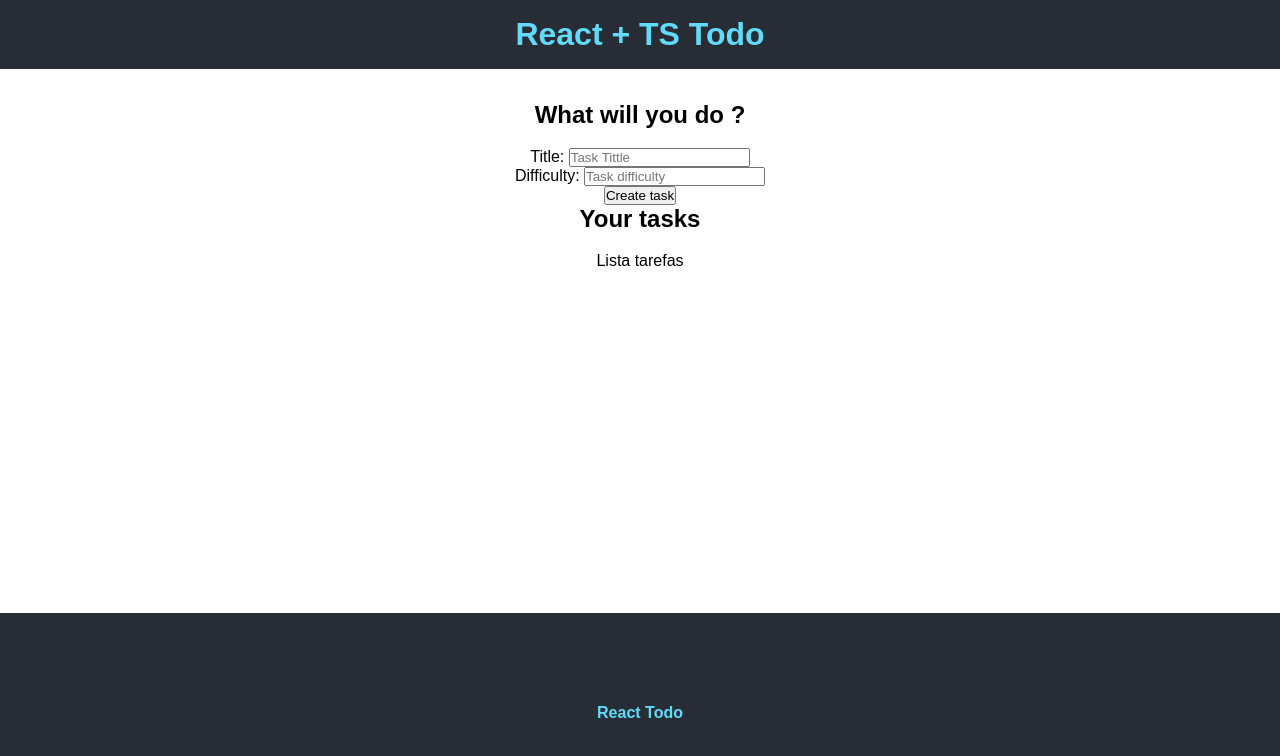
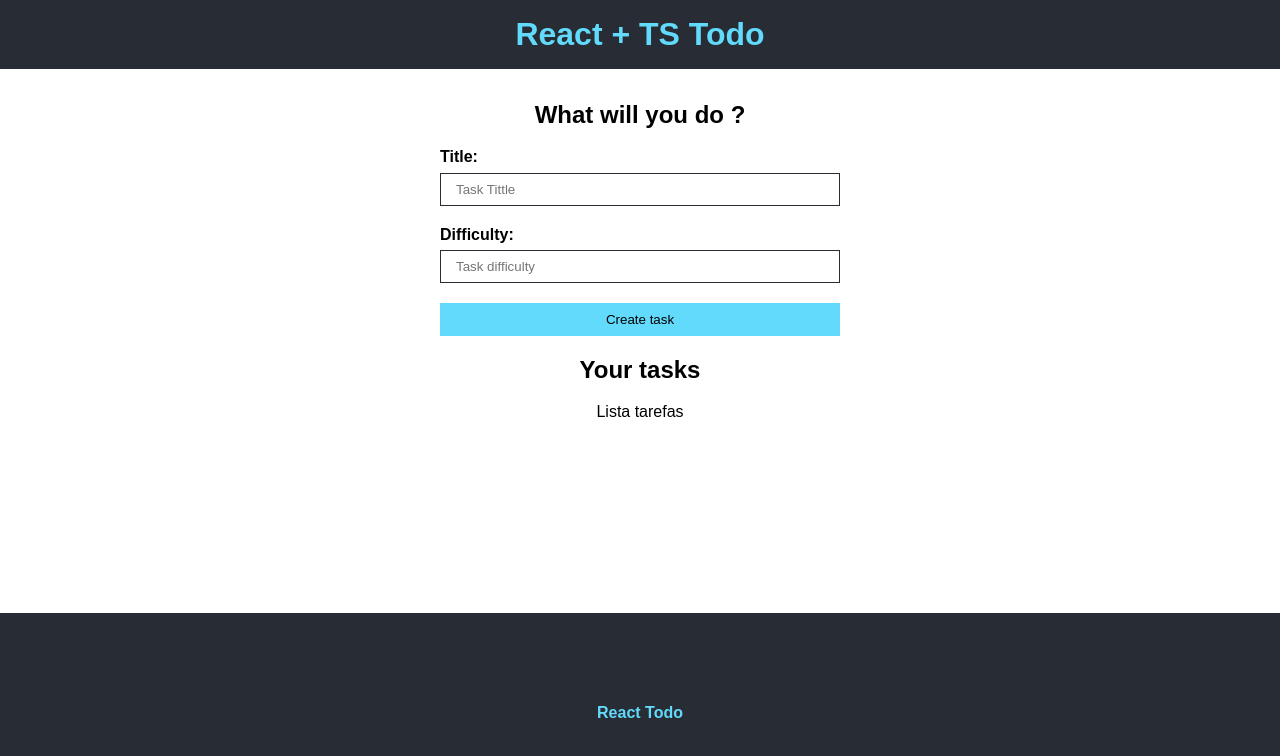
Before and after one commit to guilhermepolicarpio/to_do_react_typescript, a React (Create React App) app: page / in a window 1280 px wide. Shown: the top 756 px of the page. Built offline with nearby package versions, Linux system fonts and the light colour scheme.

Commit message:
fix: form layout fix

```diff
--- /dev/null
+++ b/src/components/TaskForm.module.css
@@ -0,0 +1,37 @@
+.form {
+  display: flex;
+  flex-direction: column;
+  max-width: 400px;
+  margin: 0 auto;
+}
+
+.form input {
+  padding: 8px 15px;
+  margin-bottom: 1.5em;
+  border-radius: 0;
+  border: 1px solid #282c34;
+}
+
+.form input[type="submit"] {
+  background-color: #61dafb;
+  border: 1px solid #61dafb;
+  color: #000;
+  transition: 0.5s;
+  cursor: pointer;
+}
+
+.form input[type="submit"]:hover {
+  background-color: #fff;
+  border-color: #282c34;
+}
+
+.input_container {
+  display: flex;
+  flex-direction: column;
+  text-align: left;
+}
+
+.input_container label {
+  font-weight: bold;
+  margin-bottom: 0.4em;
+}
--- a/src/components/TaskForm.tsx
+++ b/src/components/TaskForm.tsx
@@ -1,4 +1,5 @@
 import React from 'react'
+import styles from "./TaskForm.module.css"
 
 interface Props {
     btnText: string
@@ -6,17 +7,18 @@
 
 const TaskForm = ({ btnText }: Props) => {
     return (
-        <form>
-            <div>
+        <form className = {styles.form}>
+            <div className = {styles.input_container}>
                 <label htmlFor="title"> Title: </label>
                 <input type="text" name="title" placeholder="Task Tittle" />
             </div>
 
-            <div>
+            <div className = {styles.input_container}>
                 <label htmlFor="difficulty">Difficulty: </label>
                 <input type="text" name="title" placeholder="Task difficulty" />
+                <input type="submit" value={btnText} />
             </div>
-            <input type="submit" value={btnText} />
+
         </form>
     )
 }
```
